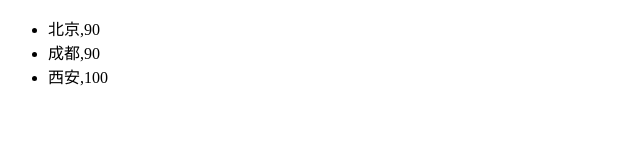
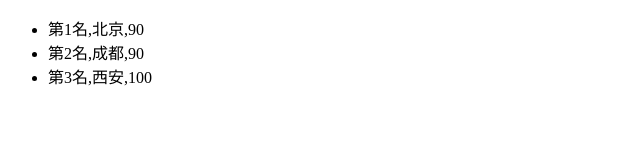
Before and after one commit to searchXiaoLai/searchxiaolai.github.com, a plain HTML site: page task02/project14/test.html in a window 1280 px wide. Shown: the whole page, without its empty margins (0-640 px from the left). Drawn offline with Linux system fonts and the light colour scheme.

Commit message:
use filter,sort and forEach to finish project14

```diff
--- a/task02/project14/test.html
+++ b/task02/project14/test.html
@@ -25,10 +25,12 @@
   			var list = '';
   			aqiData.filter(function(item, index, array) {
   				return (item[1]>60);
-  			}).forEach(function(item, index, array){
-          list += '<li>' + item + '</li>';
+  			}).sort(function(val1, val2){
+            return val1[1] - val2[1];
+        }).forEach(function(item, index, array){
+          list += '<li>第' + (index + 1) + '名,' + item + '</li>';
         });
-        //使用Array的filter和forEach方法
+        //使用Array的filter,sort和forEach
         //预先拼接好再统一插入，避免频繁操作dom带来的性能损耗
   			document.getElementById('ul').innerHTML = list;
   		})(aqiData);
```
